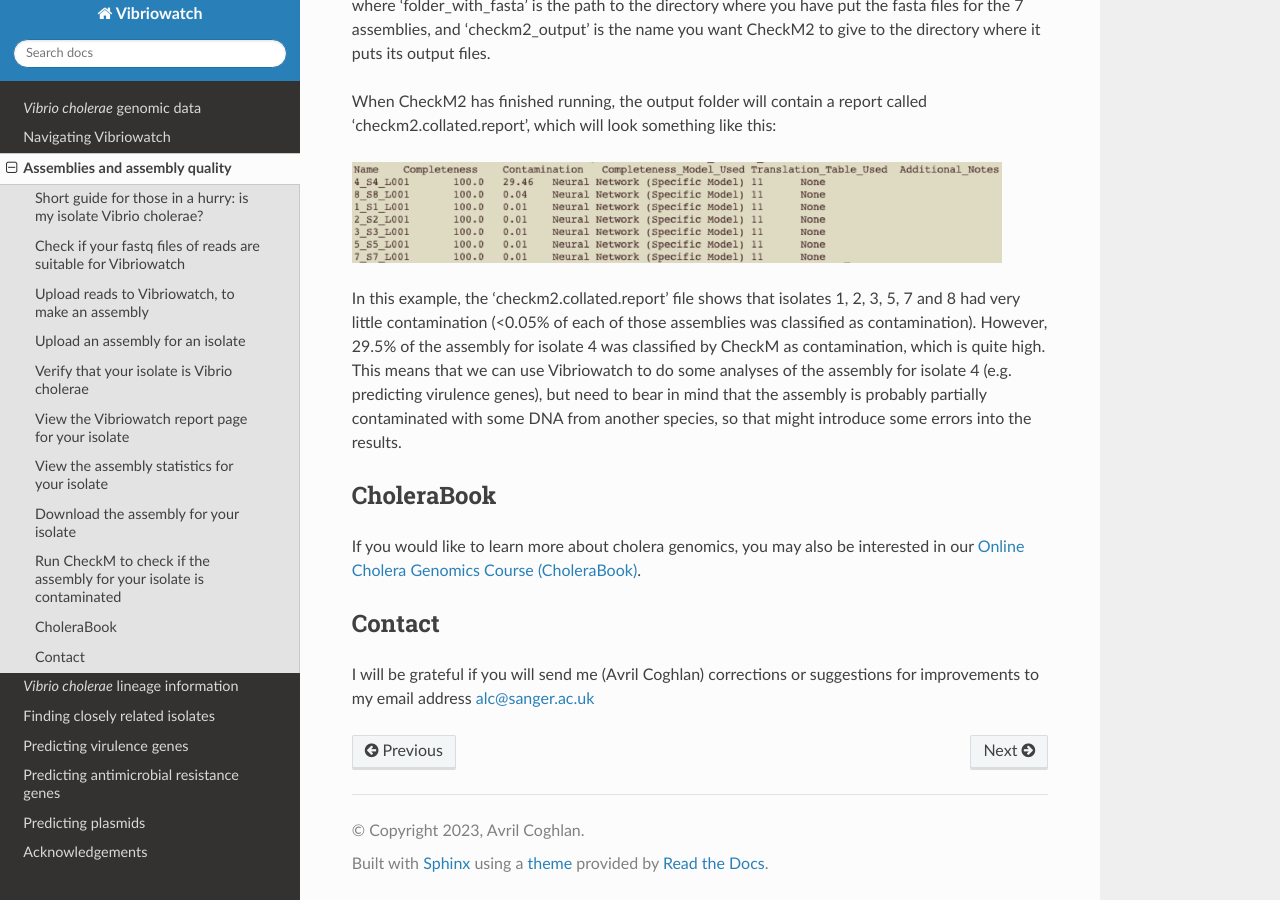
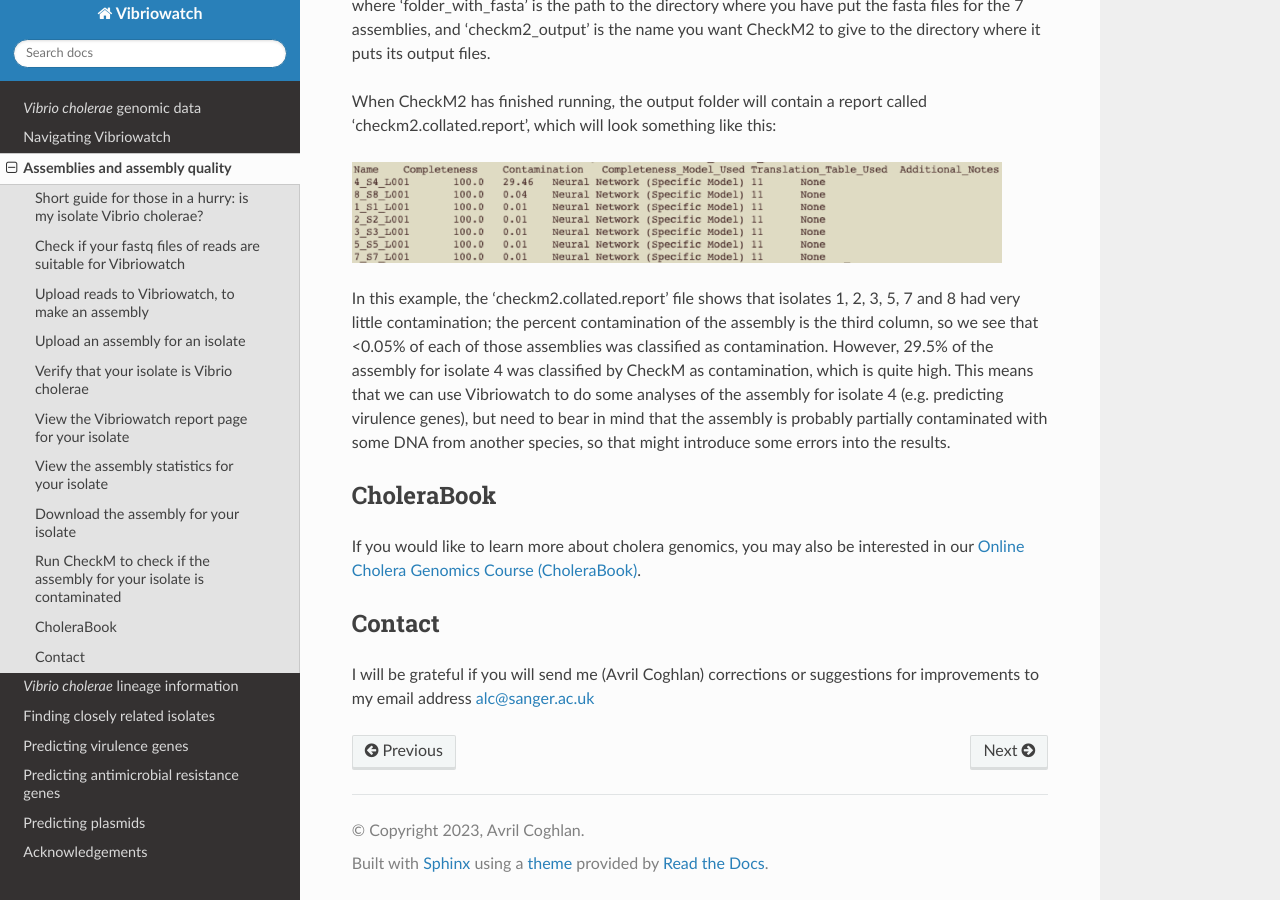
Before and after one commit to avrilcoghlan/vibriowatch, a Sphinx documentation site: the page built from docs/source/assemblies.rst, in a window 1280 px wide and 900 px high, scrolled down 14949 px. Built offline with Sphinx 7.4.7 and the Read the Docs theme 3.1.0, drawn with Linux system fonts in a browser that asks for light colours.

Commit message:
Update assemblies.rst

```diff
--- a/docs/source/assemblies.rst
+++ b/docs/source/assemblies.rst
@@ -314,7 +314,7 @@
 .. image:: Picture14.png
   :width: 650
 
-In this example, the 'checkm2.collated.report' file shows that isolates 1, 2, 3, 5, 7 and 8 had very little contamination (<0.05% of each of those assemblies was classified as contamination). However, 29.5% of the assembly for isolate 4 was classified by CheckM as contamination, which is quite high. This means that we can use Vibriowatch to do some analyses of the assembly for isolate 4 (e.g. predicting virulence genes), but need to bear in mind that the assembly is probably partially contaminated with some DNA from another species, so that might introduce some errors into the results.
+In this example, the 'checkm2.collated.report' file shows that isolates 1, 2, 3, 5, 7 and 8 had very little contamination; the percent contamination of the assembly is the third column, so we see that <0.05% of each of those assemblies was classified as contamination. However, 29.5% of the assembly for isolate 4 was classified by CheckM as contamination, which is quite high. This means that we can use Vibriowatch to do some analyses of the assembly for isolate 4 (e.g. predicting virulence genes), but need to bear in mind that the assembly is probably partially contaminated with some DNA from another species, so that might introduce some errors into the results.
 
 CholeraBook
 -----------
```
